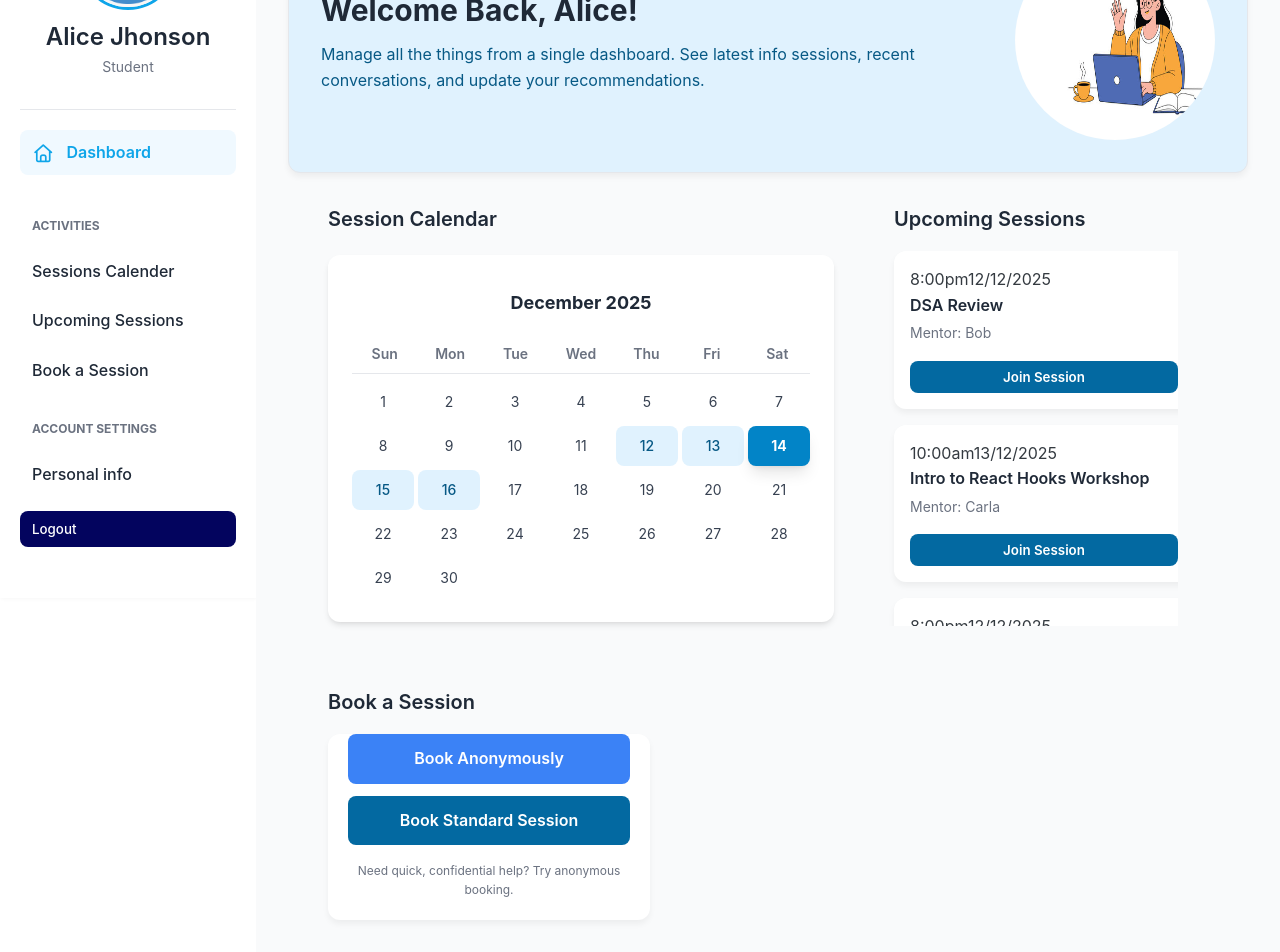
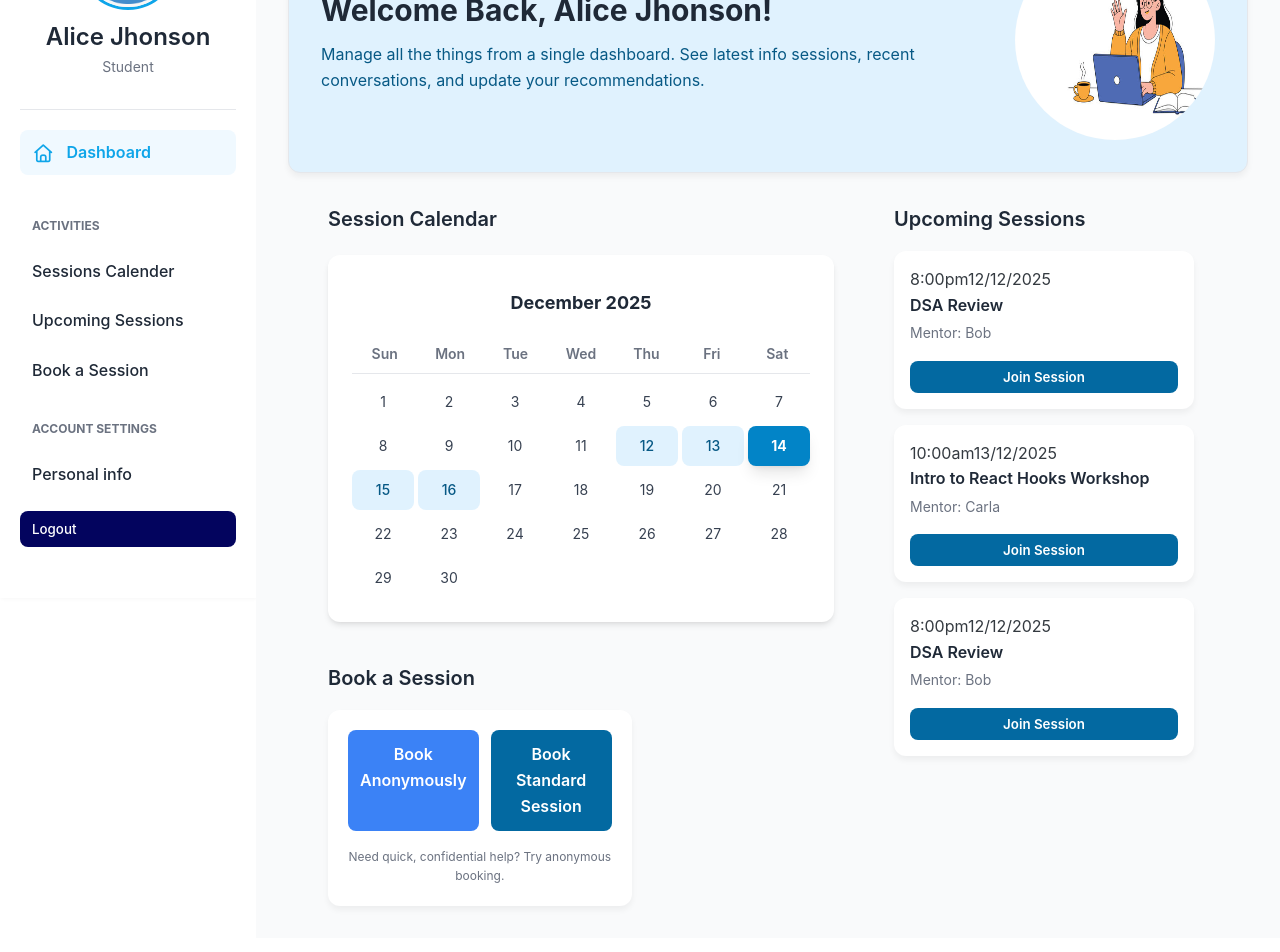
Before and after one commit to DemonSlayer256/PeerPals, a React (Create React App) app in the folder frontend/: page /dashboard in a window 1280 px wide. Shown: the part 125-1077 px from the top of the page. Built offline with nearby package versions, Linux system fonts and the light colour scheme.

Commit message:
Fixed layout issue in dashboard

```diff
--- a/frontend/src/components/DashMain.jsx
+++ b/frontend/src/components/DashMain.jsx
@@ -1,4 +1,3 @@
-import React from 'react';
 import '../styles/DashMain.css';
 import DashImg from "../images/dash-img.jpg"
 import Calender from './Calender';
@@ -7,20 +6,17 @@ import Calender from './Calender';
 const MOCK_SESSIONS = [
     { id: 1, title: "DSA Review", date: "12/12/2025", time: "8:00pm", mentor: "Bob" },
     { id: 2, title: "Intro to React Hooks Workshop", date: "13/12/2025", time: "10:00am", mentor: "Carla" },
-    { id: 1, title: "DSA Review", date: "12/12/2025", time: "8:00pm", mentor: "Bob" },
-    { id: 2, title: "Intro to React Hooks Workshop", date: "13/12/2025", time: "10:00am", mentor: "Carla" }
+    { id: 1, title: "DSA Review", date: "12/12/2025", time: "8:00pm", mentor: "Bob" }
 ];
 
 export default function DashMain(props) {
-    const userName = "Alice";
-
+    // const userName = "Alice";
+    //console.log(props.info);
     return(
         <div className="dash-main">
-
-            {/* 1. Welcome Banner */}
             <div className="welcome-card">
                 <div className="welcome-text">
-                    <h2>Welcome Back, {userName}!</h2>
+                    <h2>Welcome Back, {props.info.username}!</h2>
                     <p>
                         Manage all the things from a single dashboard. See latest info sessions, recent conversations, and update your recommendations.
                     </p>
@@ -34,9 +30,28 @@ export default function DashMain(props) {
             </div>
 
             <div className="content-grid">
-                <div className="calender">
-                    <h3 className="calendar-title">Session Calendar</h3>
-                    <Calender/>
+                <div className="dash-main-left">
+                    <div className="calender">
+                        <h3 className="calendar-title">Session Calendar</h3>
+                        <Calender/>
+                    </div>
+
+                    <div className="book-session-container" id='book-session'>
+                        <h3 className="section-title">Book a Session</h3>
+                        <div className="book-session">
+                            <div className="book-options">
+                                <div className="book-anonymously">
+                                    Book Anonymously
+                                </div>
+                                <div className="book-standard">
+                                    Book Standard Session
+                                </div>
+                            </div>
+                            <p className="book-info">
+                                Need quick, confidential help? Try anonymous booking.
+                            </p>
+                        </div>
+                    </div>
                 </div>
 
                 <div className="upcoming-sessions-container">
@@ -59,23 +74,6 @@ export default function DashMain(props) {
                     </div>
                 </div>
 
-                <div className="book-session-container" id='book-session'>
-                    <h3 className="section-title">Book a Session</h3>
-                    <div className="book-session">
-                        <div className="book-options">
-                            <div className="book-anonymously">
-                                Book Anonymously
-                            </div>
-                            <div className="book-standard">
-                                Book Standard Session
-                            </div>
-                        </div>
-                        <p className="book-info">
-                            Need quick, confidential help? Try anonymous booking.
-                        </p>
-                    </div>
-                </div>
-
             </div>
         </div>
     )
--- a/frontend/src/components/Dashboard.jsx
+++ b/frontend/src/components/Dashboard.jsx
@@ -8,14 +8,14 @@ export default function Dashboard() {
     const location = useLocation();
     const data = location.state || {
         user_id: 'S12345',
-        username: 'Alice',
+        username: 'Alice Jhonson',
         role: 'Student',
         email: 'student@example.com'
     };
     return(
         <div className="dash-container">
             <Sidebar info={data} />
-            <DashMain info={{...data}}/>
+            <DashMain info={data}/>
         </div>
     );
 }
--- a/frontend/src/components/Login.jsx
+++ b/frontend/src/components/Login.jsx
@@ -21,6 +21,7 @@ export default function Login() {
             localStorage.setItem('accessToken', responseData.access);
             localStorage.setItem('refreshToken', responseData.refresh);
             localStorage.setItem('userRole', responseData.role);
+            localStorage.setItem('resposeData',responseData);
 
             responseData.role = selectedRole;//hardcoded for testing
             let dashboardPath = '/dashboard';
@@ -33,7 +34,7 @@ export default function Login() {
             //     dashboardPath = '/admin-dashboard';
             // }
 
-            navigate(dashboardPath, { replace: true, state: responseData }); // <-- This performs the redirect!
+            navigate(dashboardPath, { replace: true, state: responseData });
 
         } catch (error) {
             // Handle login failure (e.g., show an error message to the user)
--- a/frontend/src/components/Sidebar.jsx
+++ b/frontend/src/components/Sidebar.jsx
@@ -7,8 +7,8 @@ export default function Sidebar(props){
                 <div className="profile-icon">
                     <img src={profileIcon} alt="profile picture" className="profile-icon pic"/>
                 </div>
-                <h4 className="user-name">Alice Jhonson</h4>
-                <p className="user-role">Student</p>
+                <h4 className="user-name">{props.info.username}</h4>
+                <p className="user-role">{props.info.role}</p>
             </div>
 
             <div className="dashboard">
--- a/frontend/src/styles/DashMain.css
+++ b/frontend/src/styles/DashMain.css
@@ -65,6 +65,12 @@
  }
 }
 
+.dash-main-left{
+ display: flex;
+ flex-direction: column;
+ width: 55%;
+ gap: 40px;
+}
 
 /* --- Content Grid Layout (Now Flexbox) --- */
 .content-grid {
@@ -88,14 +94,14 @@
 .session-list {
  display: flex;
  flex-direction: column;
- overflow-y: scroll;
+ /* overflow-y: scroll; */
  padding-bottom: 16px;
  margin-left: -8px;
  margin-right: -8px;
  padding-left: 8px;
  padding-right: 8px;
  gap: 16px;
- max-height: 375px;
+ max-height: fit-content;
 }
 
 .session-card {
@@ -140,17 +146,14 @@
 .session-card .join-button:hover {
  background-color: #0c4a6e; /* hover:bg-sky-800 */
 }
-.calender{
-    width: 55%;
-}
+
 .book-session-container{
-    padding-top: -10;
-    width: 35%;
+    /* padding-top: 20px; */
+    width: 60%;
 }
 
 .book-session {
  padding: 20px;
- padding-top: 0;
  display: flex;
  flex-direction: column;
  justify-content: center;
@@ -162,7 +165,7 @@
 
 .book-options{
  display: flex;
- flex-direction: column; /* Stacking buttons vertically on small screens */
+ flex-direction: row; /* Stacking buttons vertically on small screens */
  gap: 12px; /* reduced gap */
 }
 
@@ -180,10 +183,12 @@
 
 .book-anonymously {
  background-color: #3b82f6; /* bg-blue-500 */
+ width: fit-content;
 }
 
 .book-standard {
  background-color: var(--button-bg); /* bg-sky-700 */
+ width: fit-content;
 }
 
 .book-info {
```
Also changed, not shown: 2 other files (tests, documents, lock files or other folders).
